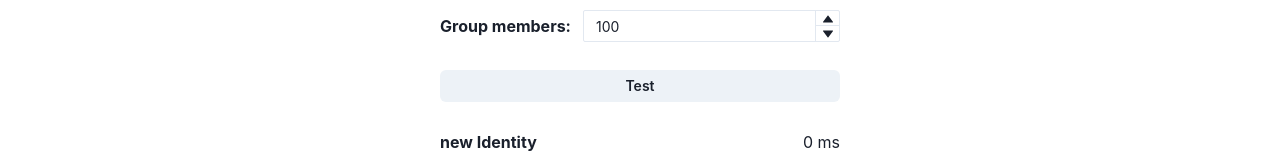
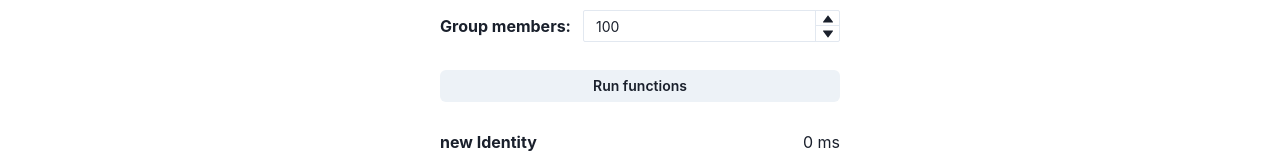
Before and after one commit to semaphore-protocol/benchmarks, a React (Vite) app: page / in a window 1280 px wide. Shown: the part 332-492 px from the top of the page. Built offline with nearby package versions, Linux system fonts and the light colour scheme.

Commit message:
refactor: update function name

```diff
--- a/src/App.tsx
+++ b/src/App.tsx
@@ -15,7 +15,7 @@ function App() {
     const [groupMembers, setGroupMembers] = useState<number>(100)
     const [times, setTimes] = useState<number[]>([])
 
-    const test = useCallback(
+    const runFunctions = useCallback(
         async function () {
             const times = []
 
@@ -76,8 +76,8 @@ function App() {
                     <TreeDepth value={treeDepth} onChange={setTreeDepth} />
                     <GroupMembers value={groupMembers} onChange={setGroupMembers} />
 
-                    <Button onClick={() => test()} size="sm" my="3">
-                        Test
+                    <Button onClick={() => runFunctions()} size="sm" my="3">
+                        Run functions
                     </Button>
 
                     <List spacing={3}>
```
